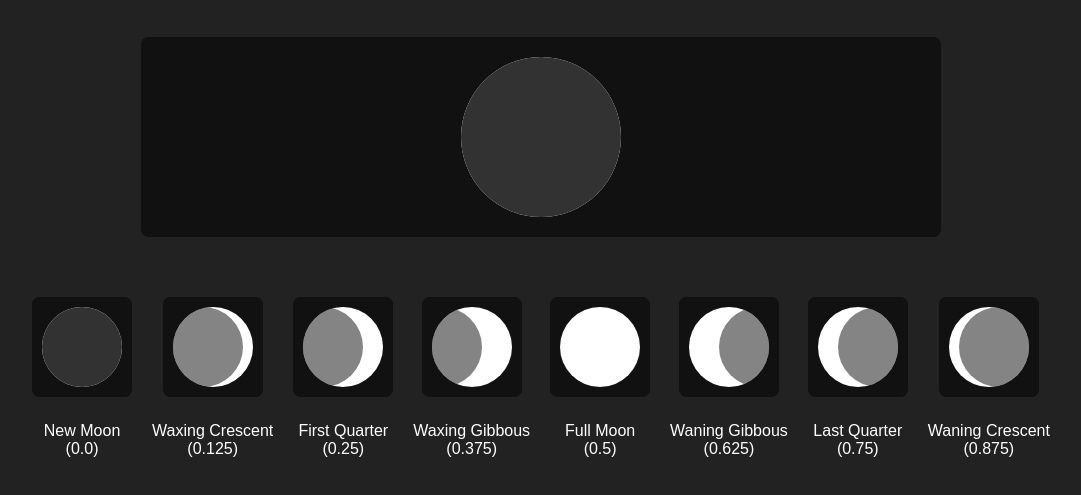
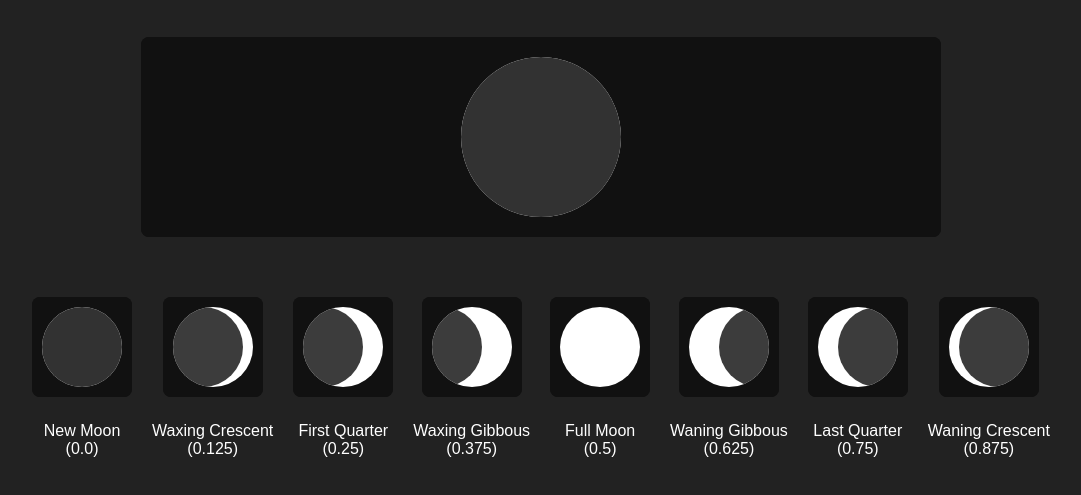
Before and after one commit to bscott711/stock-trials, a plain HTML site: page src/phase.html in a window 1280 px wide. Shown: the part 163-658 px from the top of the page, without its empty margins (99-1180 px from the left). Drawn offline with Linux system fonts and the light colour scheme.

Commit message:
Updated the phase slider site.

```diff
--- a/src/phase.html
+++ b/src/phase.html
@@ -139,14 +139,14 @@
                 this.ctx.fillStyle = "rgb(255, 255, 255)"; // Base white
                 this.ctx.fill();
 
-                // Handle special cases: New Moon (phase = 0 or 1) and Full Moon (phase = 0.5)
+                // Handle special cases: New Moon (phase = 0 or 1) and Full Moon (phase ≈ 0.5)
                 if (phase === 0 || phase === 1) {
                     // Fully dark for New Moon
                     this.ctx.beginPath();
                     this.ctx.arc(x, y, radius, 0, Math.PI * 2);
                     this.ctx.fillStyle = "rgba(50, 50, 50, 1)"; // Fully opaque shadow for New Moon
                     this.ctx.fill();
-                } else if (phase === 0.5) {
+                } else if (Math.abs(phase - 0.5) < 0.02) { // Tolerance check for Full Moon
                     // Fully illuminated for Full Moon (no shadow needed)
                 } else {
                     // Setup clipping region to only show within the moon circle
@@ -169,7 +169,7 @@
                     // Draw the shadow circle with reduced opacity
                     this.ctx.beginPath();
                     this.ctx.arc(x + offset, y, radius, 0, Math.PI * 2);
-                    this.ctx.fillStyle = "rgba(50, 50, 50, 0.6)"; // Semi-transparent shadow (60% opacity)
+                    this.ctx.fillStyle = "rgba(50, 50, 50, 0.95)"; // Semi-transparent shadow
                     this.ctx.fill();
                 }
 
```
